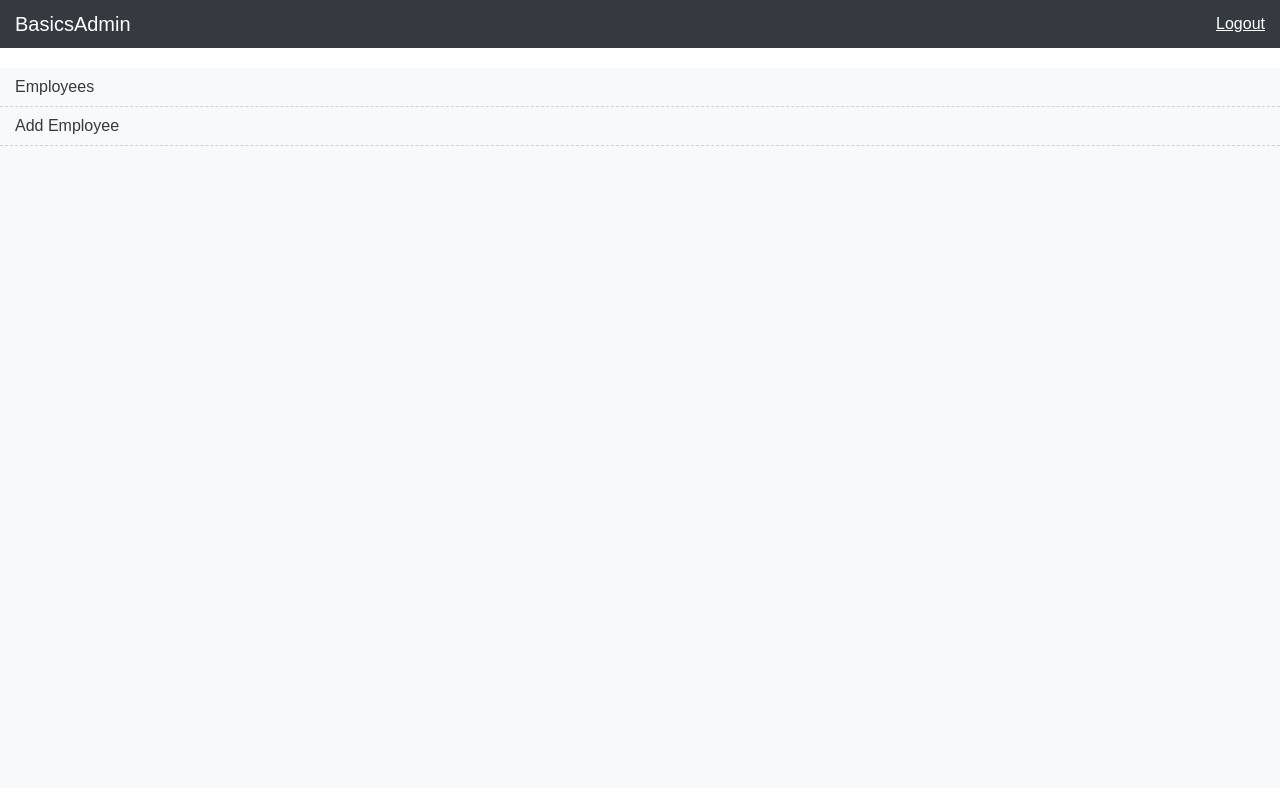
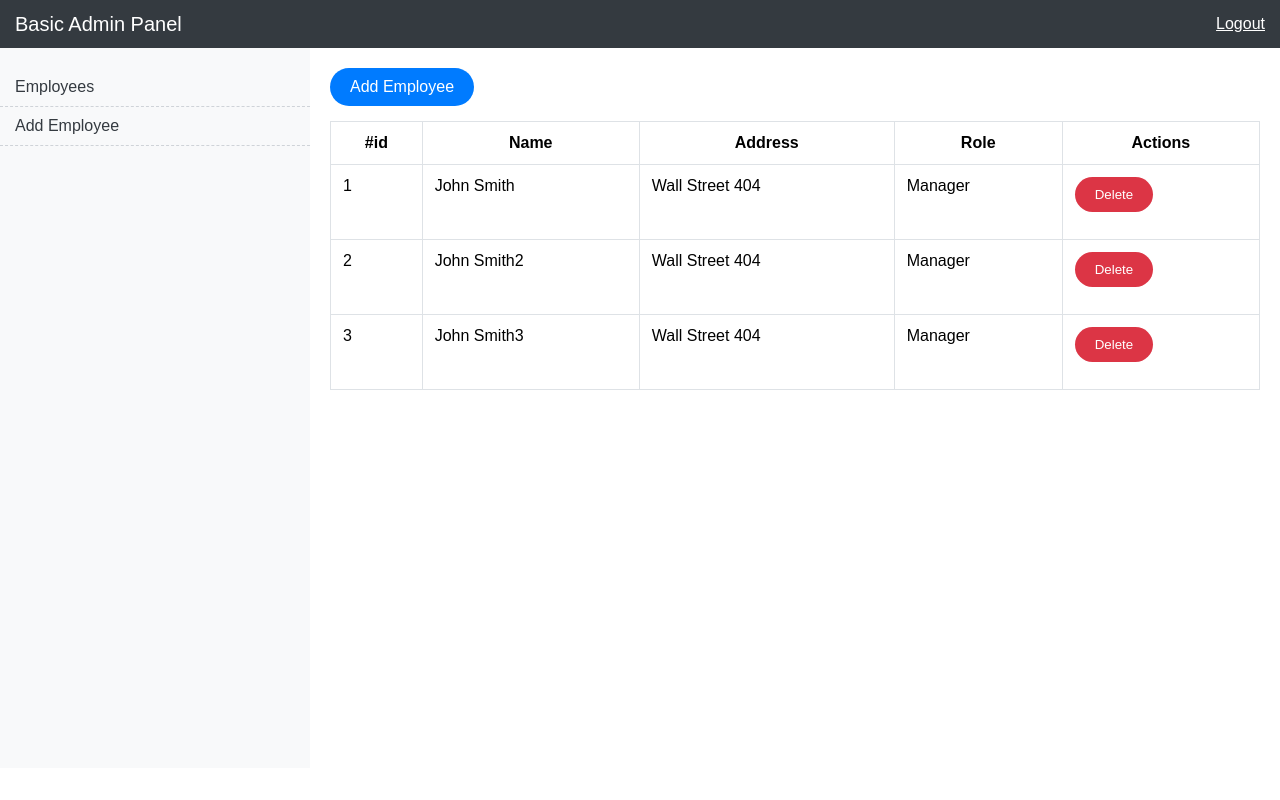
Before and after one commit to Tamrakar182/vue-crud2, a Vue app: page /admin/employees in a window 1280 px wide. Before the commit this address had no page. Shown: the top 800 px of the page. Built offline with nearby package versions, Linux system fonts and the light colour scheme; data requests are answered from the project's data file.

Commit message:
added things

```diff
--- a/data/db.json
+++ b/data/db.json
@@ -5,6 +5,18 @@
     "Name":"John Smith",
     "Address":"Wall Street 404",
     "Role":"Manager"
+    },
+    {
+      "id": 2,
+      "Name":"John Smith2",
+      "Address":"Wall Street 404",
+      "Role":"Manager"
+      },
+    {
+      "id": 3,
+      "Name":"John Smith3",
+      "Address":"Wall Street 404",
+      "Role":"Manager"
     }
   ]
 }
--- a/src/App.vue
+++ b/src/App.vue
@@ -32,7 +32,7 @@ ul {
   padding-left: 15px;
   font-size: 20px;
 }
-.wrraper {
+.wrapper {
   display: flex;
 }
 .left-content {
--- a/src/components/Nav.vue
+++ b/src/components/Nav.vue
@@ -1,6 +1,6 @@
 <template>
   <div class="nav-bar">
-    <div class="title">BasicsAdmin</div>
+    <div class="title">Basic Admin Panel</div>
     <ul class="top-nav">
       <li>
         <a href="/">Logout</a>
--- a/src/pages/admin/Employees.vue
+++ b/src/pages/admin/Employees.vue
@@ -2,6 +2,7 @@
   <router-link :to="{name:'EmployeeCreate'}" class="btn">Add Employee</router-link>
 
   <table>
+
 	<thead>
 	  <tr>
 		<th>#id</th>
@@ -11,6 +12,7 @@
 		<th>Actions</th>
 	  </tr>
 	</thead>
+
 	<tbody>
 	  <tr v-for="employee in employees" :key="employee.id">
 		<td>{{employee.id}}</td>
@@ -22,6 +24,7 @@
 		</td>
 	  </tr>
 	</tbody>
+
   </table>
 </template>
 
```
